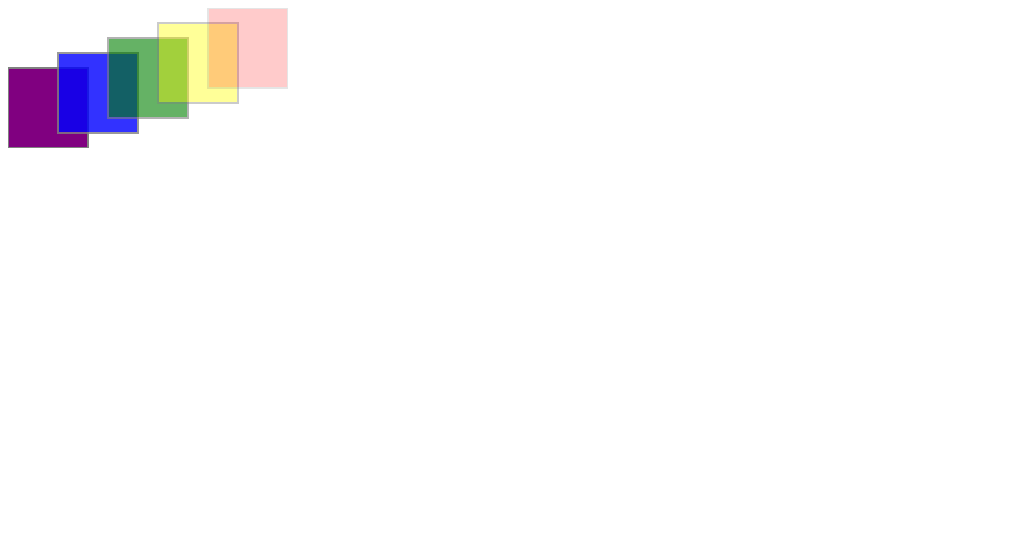
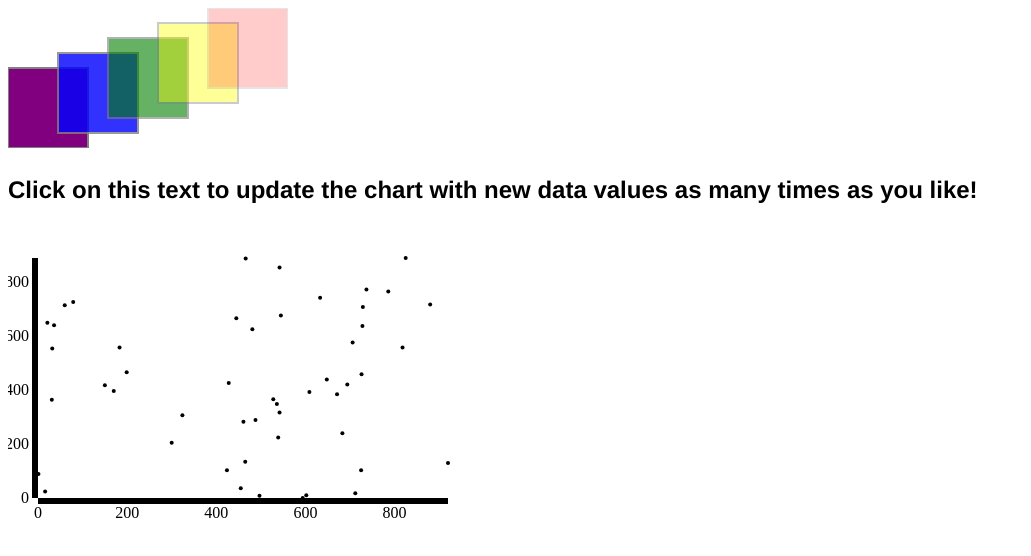
Before and after one commit to kanyikd/kanyikd.github.io, a plain HTML site: page index.html in a window 1280 px wide. Shown: the whole page, without its empty margins (0-1031 px from the left). Drawn offline with Linux system fonts and the light colour scheme.

Commit message:
Assingment2

```diff
--- a/index.html
+++ b/index.html
@@ -14,6 +14,8 @@
     </head>
     <body>
 
+        <!--Assignment 2A-->
+
         <svg width="280" height="140">
             <rect x="0" y="60" width="80" height="80" fill="purple" opacity="1" stroke="gray" stroke-width="2"></rect>
             <rect x="50" y="45" width="80" height="80" fill="blue" opacity="0.8" stroke="gray" stroke-width="2"></rect>
@@ -21,5 +23,128 @@
             <rect x="150" y="15" width="80" height="80" fill="yellow" opacity="0.4" stroke="gray" stroke-width="2"></rect>
             <rect x="200" y="0" width="80" height="80" fill="red" opacity="0.2" stroke="gray" stroke-width="2"></rect>
         </svg>
+        <br>
+        <!--Assignment 2B-->
+        <p>Click on this text to update the chart with new data values as many times as you like!</p>
+        <script type="text/javascript">
+
+            //Width and height
+            var w = 500;
+            var h = 300;
+            var padding = 30;
+
+            //Dynamic, random dataset
+            var dataset = [];                                           //Initialize empty array
+            var numDataPoints = 50;                                     //Number of dummy data points to create
+            var maxRange = Math.random() * 1000;                        //Max range of new values
+            for (var i = 0; i < numDataPoints; i++) {                   //Loop numDataPoints times
+                var newNumber1 = Math.floor(Math.random() * maxRange);  //New random integer
+                var newNumber2 = Math.floor(Math.random() * maxRange);  //New random integer
+                dataset.push([newNumber1, newNumber2]);                 //Add new number to array
+            }
+
+            //Create scale functions
+            var xScale = d3.scale.linear()
+                                 .domain([0, d3.max(dataset, function(d) { return d[0]; })])
+                                 .range([padding, w - padding * 2]);
+
+            var yScale = d3.scale.linear()
+                                 .domain([0, d3.max(dataset, function(d) { return d[1]; })])
+                                 .range([h - padding, padding]);
+
+            //Define X axis
+            var xAxis = d3.svg.axis()
+                              .scale(xScale)
+                              .orient("bottom")
+                              .ticks(5);
+
+            //Define Y axis
+            var yAxis = d3.svg.axis()
+                              .scale(yScale)
+                              .orient("left")
+                              .ticks(5);
+
+            //Create SVG element
+            var svg = d3.select("body")
+                        .append("svg")
+                        .attr("width", w)
+                        .attr("height", h);
+
+            //Create circles
+            svg.selectAll("circle")
+               .data(dataset)
+               .enter()
+               .append("circle")
+               .attr("cx", function(d) {
+                    return xScale(d[0]);
+               })
+               .attr("cy", function(d) {
+                    return yScale(d[1]);
+               })
+               .attr("r", 2);
+
+            //Create X axis
+            svg.append("g")
+                .attr("class", "x axis")
+                .attr("transform", "translate(0," + (h - padding) + ")")
+                .call(xAxis);
+
+            //Create Y axis
+            svg.append("g")
+                .attr("class", "y axis")
+                .attr("transform", "translate(" + padding + ",0)")
+                .call(yAxis);
+
+
+
+            //On click, update with new data
+            d3.select("p")
+                .on("click", function() {
+
+                    //New values for dataset
+                    var numValues = dataset.length;                             //Count original length of dataset
+                    var maxRange = Math.random() * 1000;                        //Max range of new values
+                    dataset = [];                                               //Initialize empty array
+                    for (var i = 0; i < numValues; i++) {                       //Loop numValues times
+                        var newNumber1 = Math.floor(Math.random() * maxRange);  //New random integer
+                        var newNumber2 = Math.floor(Math.random() * maxRange);  //New random integer
+                        dataset.push([newNumber1, newNumber2]);                 //Add new number to array
+                    }
+
+                    //Update scale domains
+                    xScale.domain([0, d3.max(dataset, function(d) { return d[0]; })]);
+                    yScale.domain([0, d3.max(dataset, function(d) { return d[1]; })]);
+
+                    //Update all circles
+                    svg.selectAll("circle")
+                       .data(dataset)
+                       .transition()
+                       .duration(1000)
+                       .attr("cx", function(d) {
+                            return xScale(d[0]);
+                       })
+                       .attr("cy", function(d) {
+                            return yScale(d[1]);
+                       });
+
+                    //Update X axis
+                    svg.select(".x.axis")
+                        .transition()
+                        .duration(1000)
+                        .call(xAxis);
+
+                    //Update Y axis
+                    svg.select(".y.axis")
+                        .transition()
+                        .duration(1000)
+                        .call(yAxis);
+
+                });
+
+
+        </script>
+
+
+        <!--Assignment 2C-->
     </body>
 </html>
```
